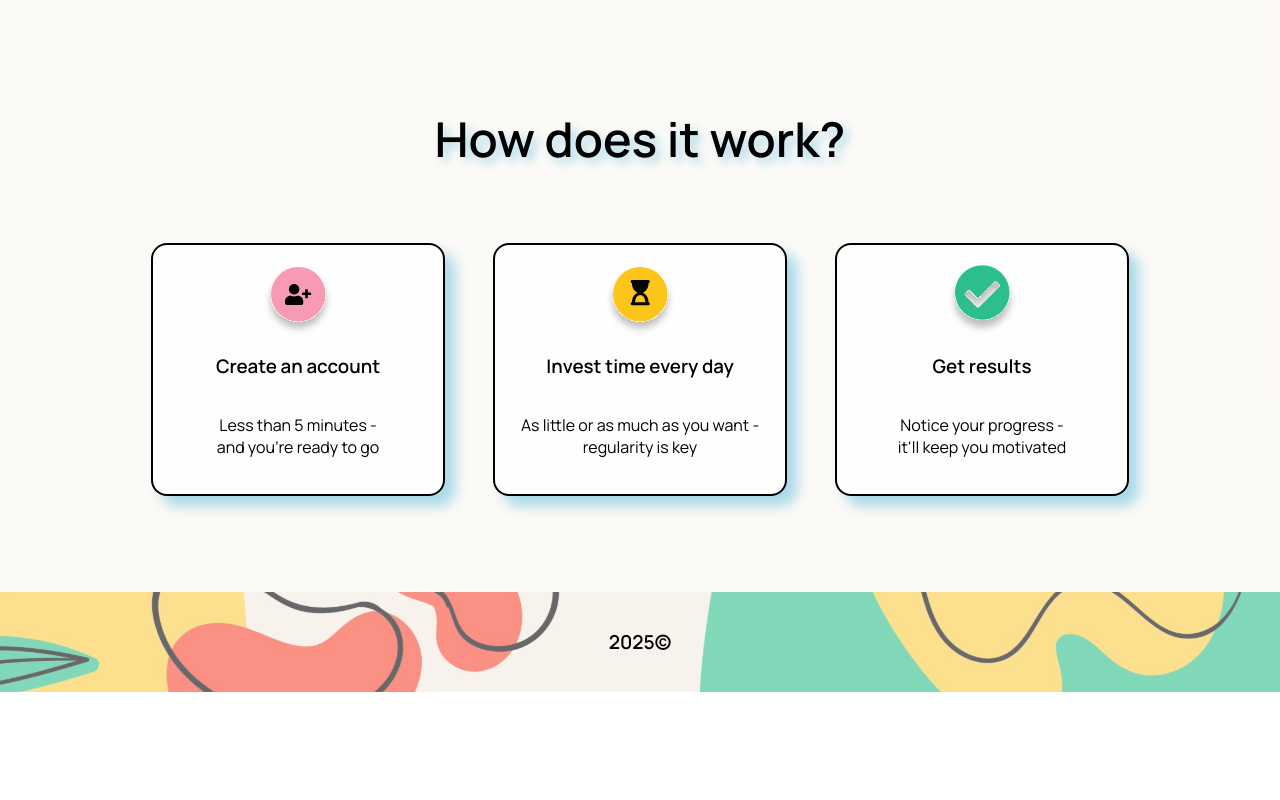
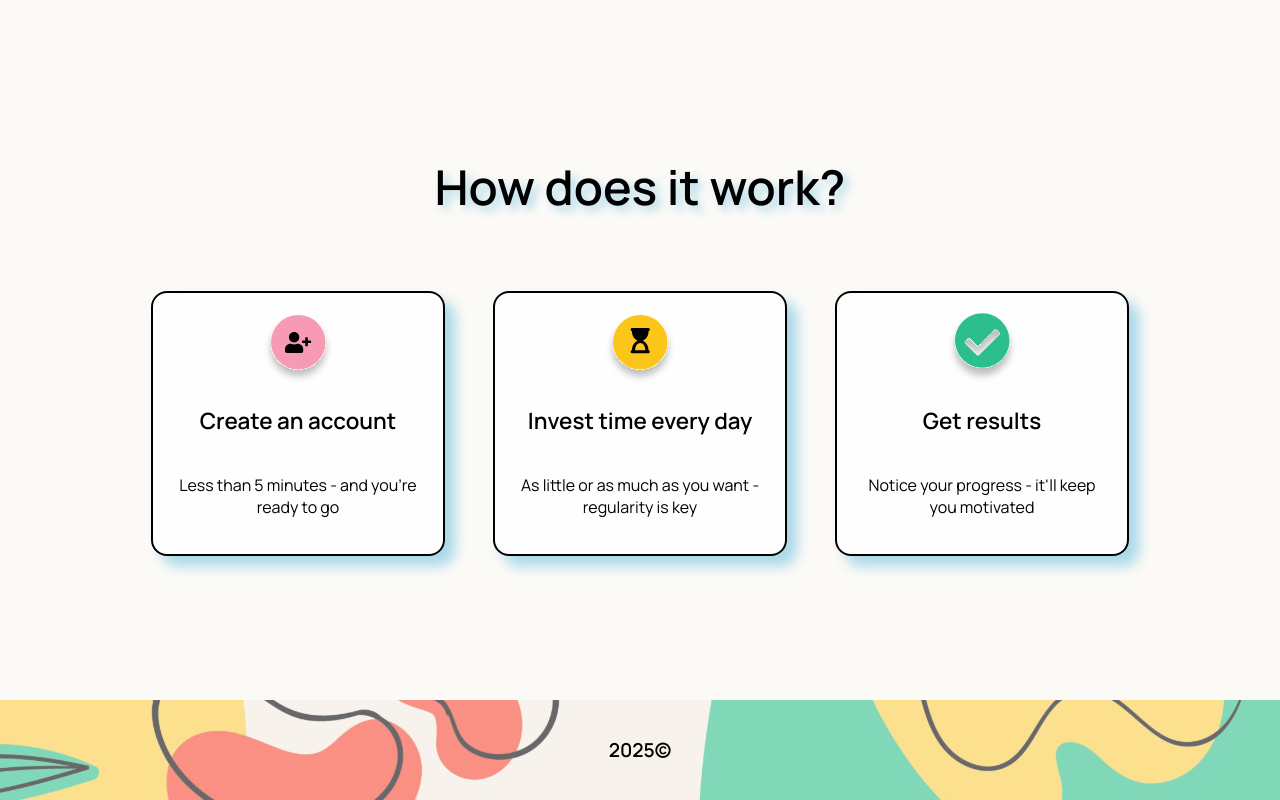
Before and after one commit to takaza-codes/learning-language-app, a React (Create React App) app: page / in a window 1280 px wide. Shown: the part 617-1417 px from the top of the page. Before the commit the page ends 1309 px from the top, so only its background shows below. Built offline with nearby package versions, Linux system fonts and the light colour scheme.

Commit message:
update project structure, update wordcards

```diff
--- a/src/App.scss
+++ b/src/App.scss
@@ -9,6 +9,7 @@
   box-sizing: border-box;
 
   main {
+    padding: 3rem 0;
     flex-grow: 1;
     display: flex;
     flex-flow: column;
--- /dev/null
+++ b/src/components/InfoCard/InfoCard.jsx
@@ -0,0 +1,13 @@
+import styles from "./InfoCard.module.scss";
+
+function InfoCard({ icon, alt, title, text }) {
+  return (
+    <div className={styles.step}>
+      <img src={icon} alt={alt} />
+      <h3>{title}</h3>
+      <p>{text}</p>
+    </div>
+  );
+}
+
+export default InfoCard;
--- /dev/null
+++ b/src/components/InfoCard/InfoCard.module.scss
@@ -0,0 +1,21 @@
+@import "../../styles/variables";
+
+.step {
+  display: flex;
+  flex-flow: column nowrap;
+  align-items: center;
+  width: 250px;
+  padding: 20px 20px;
+  border: 2px solid black;
+  border-radius: 16px;
+  background-color: lighten($card-background, 30%);
+  box-shadow: 10px 10px 13px $shadow-color;
+
+  h3 {
+    font-size: 1.4rem;
+  }
+
+  p {
+    text-align: center;
+  }
+}
--- a/src/components/Pages/MainPage/MainPage.jsx
+++ b/src/components/Pages/MainPage/MainPage.jsx
@@ -4,6 +4,28 @@ import BaseButton from "../../BaseButton/BaseButton";
 import joinIcon from "../../../assets/icons/join-icon.svg";
 import timeIcon from "../../../assets/icons/time-icon.svg";
 import resultIcon from "../../../assets/icons/result-icon.svg";
+import InfoCard from "../../InfoCard/InfoCard";
+
+const steps = [
+  {
+    icon: joinIcon,
+    alt: "Create an account icon",
+    title: "Create an account",
+    text: "Less than 5 minutes - \n and you're ready to go",
+  },
+  {
+    icon: timeIcon,
+    alt: "Invest time icon",
+    title: "Invest time every day",
+    text: "As little or as much as you want - \n regularity is key",
+  },
+  {
+    icon: resultIcon,
+    alt: "Get results icon",
+    title: "Get results",
+    text: "Notice your progress - \n it'll keep you motivated",
+  },
+];
 
 function MainPage() {
   return (
@@ -23,31 +45,18 @@ function MainPage() {
       <section className={styles.stepsContainer}>
         <h2>How does it work?</h2>
         <div className={styles.steps}>
-          <div className={styles.step}>
-            <img src={joinIcon} alt="Create an account icon" />
-            <h3>Create an account</h3>
-            <p>
-              Less than 5 minutes - <br />
-              and you're ready to go
-            </p>
-          </div>
-          <div className={styles.step}>
-            <img src={timeIcon} alt="Invest time icon" />
-            <h3>Invest time every day</h3>
-            <p>
-              As little or as much as you want - <br />
-              regularity is key
-            </p>
-          </div>
-          <div className={styles.step}>
-            <img src={resultIcon} alt="Get results icon" />
-            <h3>Get results</h3>
-            <p>
-              Notice your progress - <br /> it'll keep you motivated
-            </p>
-          </div>
+          {steps.map((step, index) => (
+            <InfoCard
+              key={index}
+              icon={step.icon}
+              alt={step.alt}
+              title={step.title}
+              text={step.text}
+            />
+          ))}
         </div>
       </section>
+      <section></section>
     </>
   );
 }
--- a/src/components/Pages/MainPage/MainPage.module.scss
+++ b/src/components/Pages/MainPage/MainPage.module.scss
@@ -45,21 +45,5 @@
   .steps {
     display: flex;
     gap: 3rem;
-
-    .step {
-      display: flex;
-      flex-flow: column nowrap;
-      align-items: center;
-      width: 250px;
-      padding: 20px 20px;
-      border: 2px solid black;
-      border-radius: 16px;
-      background-color: lighten($card-background, 30%);
-      box-shadow: 10px 10px 13px $shadow-color;
-
-      p {
-        text-align: center;
-      }
-    }
   }
 }
--- a/src/components/WordCards/CardButton/CardButton.jsx
+++ b/src/components/WordCards/CardButton/CardButton.jsx
@@ -1,9 +1,15 @@
-import React from "react";
+import { useEffect, useRef } from "react";
 import styles from "./CardButton.module.scss";
 
 function CardButton({ onClick, text }) {
+  const buttonRef = useRef(null);
+
+  useEffect(() => {
+    buttonRef.current && buttonRef.current.focus();
+  }, []);
+
   return (
-    <button className={styles.button} onClick={onClick}>
+    <button className={styles.button} onClick={onClick} ref={buttonRef}>
       {text}
     </button>
   );
--- a/src/components/WordCards/CardButton/CardButton.module.scss
+++ b/src/components/WordCards/CardButton/CardButton.module.scss
@@ -1,5 +1,7 @@
+@import "../../../styles/variables";
+
 .button {
-  background-color: #2cbf8b;
+  background-color: $green;
   padding: 10px 15px;
   color: white;
   border: none;
@@ -9,4 +11,10 @@
   &:disabled {
     cursor: not-allowed;
   }
+
+  &:focus-visible {
+    outline-color: $pink;
+    outline-style: solid;
+    outline-width: 1.5px;
+  }
 }
--- a/src/components/WordCards/Carousel.jsx
+++ b/src/components/WordCards/Carousel/Carousel.jsx
@@ -1,5 +1,6 @@
+import { useRef, useEffect } from "react";
 import { motion, AnimatePresence } from "framer-motion";
-import styles from "./WordCards.module.scss";
+import styles from "./Carousel.module.scss";
 import { ArrowLeft, ArrowRight } from "lucide-react";
 
 function Carousel({
@@ -30,13 +31,32 @@ function Carousel({
     }
   };
 
+  const goBackRef = useRef(null);
+  const goForwardRef = useRef(null);
+
+  useEffect(() => {
+    const handleKeyDown = (e) => {
+      if (e.key === "ArrowLeft") {
+        goBackRef.current && goBackRef.current.focus();
+        goBack();
+      }
+      if (e.key === "ArrowRight") {
+        goForwardRef.current && goForwardRef.current.focus();
+        goForward();
+      }
+    };
+    window.addEventListener("keydown", handleKeyDown);
+    return () => window.removeEventListener("keydown", handleKeyDown);
+  });
+
   return (
     <div className={styles.slider}>
       <div className={styles.cardsContainer}>
         <button
           onClick={goBack}
           disabled={cardIndex === 0}
-          className={styles.clickButton}>
+          className={styles.clickButton}
+          ref={goBackRef}>
           <ArrowLeft />
         </button>
 
@@ -57,7 +77,8 @@ function Carousel({
         <button
           onClick={goForward}
           disabled={isLastCard}
-          className={styles.clickButton}>
+          className={styles.clickButton}
+          ref={goForwardRef}>
           <ArrowRight />
         </button>
       </div>
--- /dev/null
+++ b/src/components/WordCards/Carousel/Carousel.module.scss
@@ -0,0 +1,34 @@
+@import "../../../styles/variables";
+
+.slider {
+  display: flex;
+  flex-flow: column nowrap;
+  align-items: center;
+  row-gap: 1rem;
+
+  .cardsContainer {
+    margin-top: 4rem;
+    align-self: center;
+    display: flex;
+    align-items: center;
+    gap: 2rem;
+
+    .clickButton {
+      padding: 5px;
+      height: 3rem;
+      width: 3rem;
+      border-radius: 50%;
+      display: flex;
+      justify-content: center;
+      align-items: center;
+      background-color: $card-background;
+      border: 2px solid $pink;
+    }
+
+    &:disabled {
+      opacity: 0.7;
+      cursor: not-allowed;
+      pointer-events: none;
+    }
+  }
+}
--- a/src/components/WordCards/WordCard/WordCard.jsx
+++ b/src/components/WordCards/WordCard/WordCard.jsx
@@ -1,8 +1,8 @@
-import React, { useState, useEffect } from "react";
+import { useState, useEffect } from "react";
 import styles from "./WordCard.module.scss";
 import CardButton from "../CardButton/CardButton";
 
-function WordCard({ props }) {
+function WordCard({ props, onFirstReveal }) {
   const { english, transcription, russian, id } = props;
   const [isRevealed, setIsRevealed] = useState(false);
 
@@ -10,12 +10,19 @@ function WordCard({ props }) {
     setIsRevealed(false);
   }, [id]);
 
+  const handleCheckClick = () => {
+    if (!isRevealed) {
+      onFirstReveal(id);
+      setIsRevealed(true);
+    }
+  };
+
   return (
     <article className={styles.card}>
       <h3 className={styles.testWord}>{english}</h3>
       <p className={styles.transcription}>{transcription}</p>
       {!isRevealed ? (
-        <CardButton onClick={() => setIsRevealed(true)} text="Check" />
+        <CardButton onClick={handleCheckClick} text="Check" />
       ) : (
         <div
           className={styles.translation}
--- a/src/components/WordCards/WordCards.jsx
+++ b/src/components/WordCards/WordCards.jsx
@@ -2,7 +2,7 @@ import { useState } from "react";
 import { wordList } from "../../assets/words";
 import WordCard from "./WordCard/WordCard";
 import CardButton from "./CardButton/CardButton";
-import Carousel from "./Carousel";
+import Carousel from "./Carousel/Carousel";
 import styles from "./WordCards.module.scss";
 
 function WordCards() {
@@ -25,17 +25,36 @@ function WordCards() {
     </div>
   );
 
+  const [wordsLearned, setWordsLearned] = useState(0);
+  const [revealedIds, setRevealedIds] = useState([]);
+
+  const handleFirstReveal = (id) => {
+    if (!revealedIds.includes(id)) {
+      setWordsLearned((prev) => prev + 1);
+      setRevealedIds([...revealedIds, id]);
+    }
+  };
+
   return (
+    <div className={styles.mainContainer}>
+      <div className={styles.wordsLearned}>
+        <p>this session: </p>
+        <p className={styles.counter}>{wordsLearned} </p>
+        <p>words learned</p>
+      </div>
       <Carousel
         items={wordList}
         cardIndex={cardIndex}
         setCardIndex={setCardIndex}
         direction={direction}
         setDirection={setDirection}
-      renderItem={(word) => <WordCard props={word} />}
+        renderItem={(word) => (
+          <WordCard props={word} onFirstReveal={handleFirstReveal} />
+        )}
         finalSlide={finalSlide}
         showProgress
       />
+    </div>
   );
 }
 
--- a/src/components/WordCards/WordCards.module.scss
+++ b/src/components/WordCards/WordCards.module.scss
@@ -1,34 +1,33 @@
 @import "../../styles/variables";
 
-.slider {
+.mainContainer {
   display: flex;
   flex-flow: column nowrap;
   align-items: center;
-  row-gap: 1rem;
+  min-width: 60%;
 
-  .cardsContainer {
-    margin-top: 4rem;
-    align-self: center;
+  .wordsLearned {
+    padding: 12px;
+    align-self: end;
     display: flex;
+    flex-flow: column nowrap;
     align-items: center;
-    gap: 2rem;
+    border-radius: 32px;
+    border: 2px solid $blue;
+    background-color: rgb(255, 253, 253);
 
-    .clickButton {
-      padding: 5px;
-      height: 3rem;
-      width: 3rem;
-      border-radius: 50%;
-      display: flex;
-      justify-content: center;
-      align-items: center;
-      background-color: $card-background;
-      border: 2px solid $pink;
+    p {
+      margin: 0;
+      padding: 3px;
+      font-size: 1.2rem;
+      text-transform: uppercase;
     }
 
-    &:disabled {
-      opacity: 0.7;
-      cursor: not-allowed;
-      pointer-events: none;
+    .counter {
+      color: $blue;
+      font-size: 3rem;
+      font-weight: 600;
+    }
   }
 }
 
@@ -45,11 +44,6 @@
   box-shadow: 0 0 5px rgba(0, 0, 0, 0.1);
   cursor: pointer;
 
-    // &:hover {
-    //   background-color: lighten($card-background, 10%);
-    //   border: 2px solid $light-blue;
-    // }
-
   h3 {
     font-size: 1.4rem;
   }
@@ -58,4 +52,3 @@
     text-align: center;
   }
 }
-}
```
Lines whose indentation alone changed are shown as unchanged.
